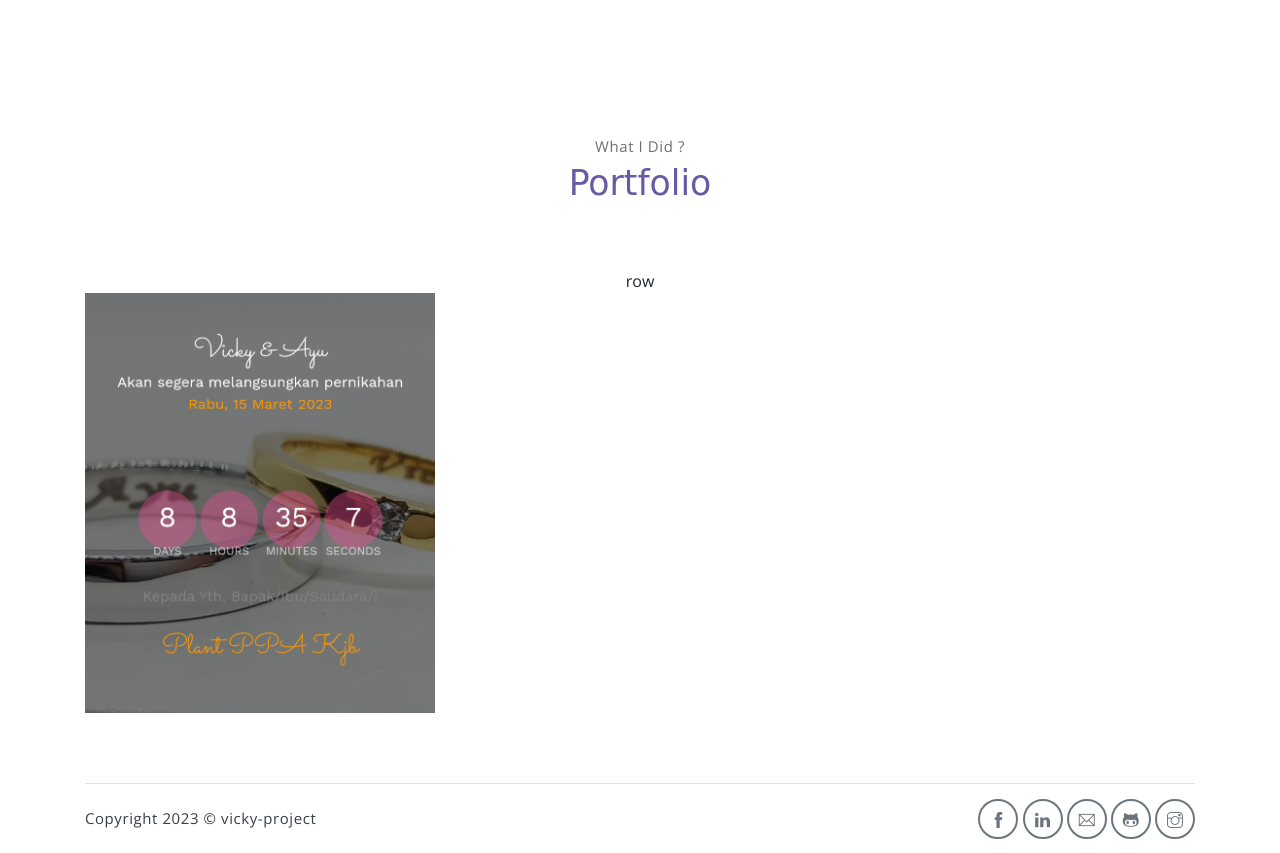
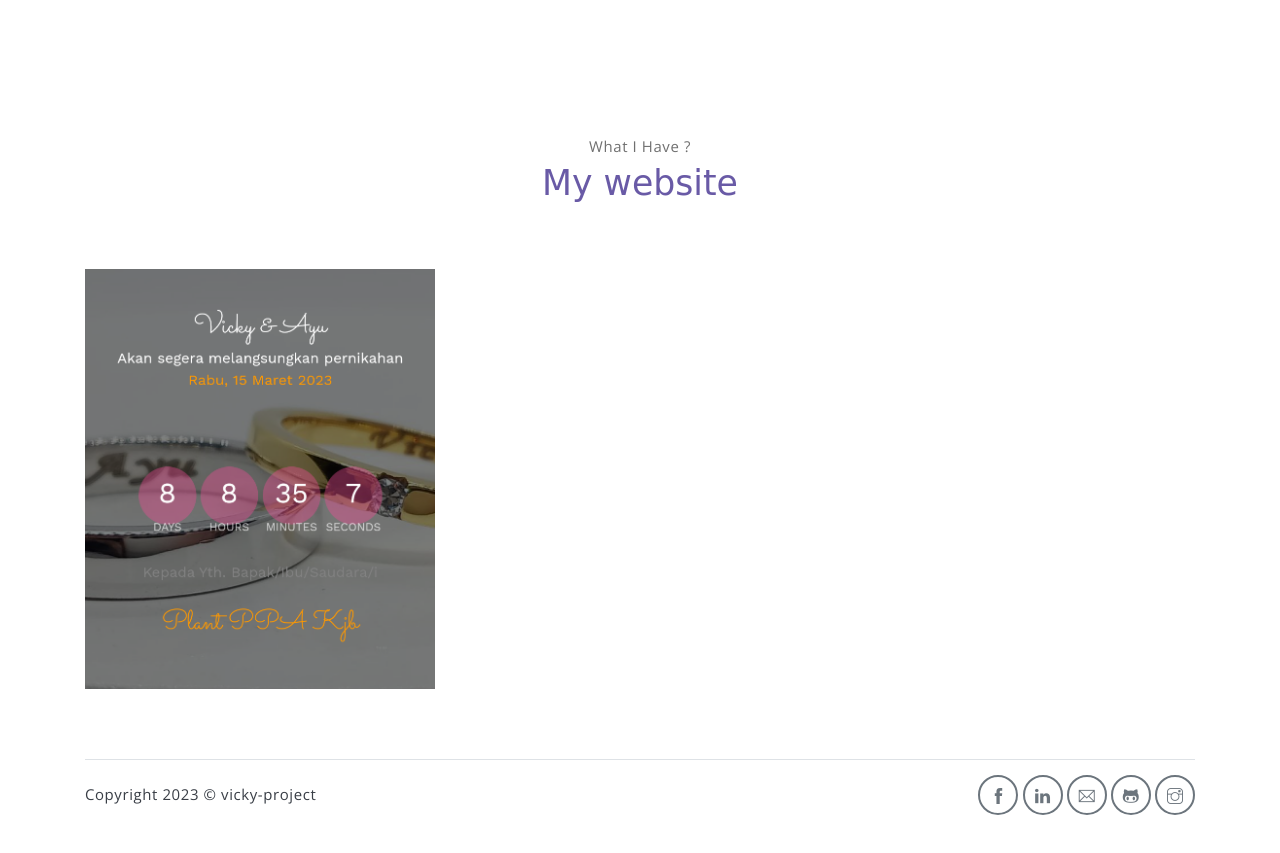
Before and after one commit to vicky-project/vicky-project.github.io, a plain HTML site: page index.html in a window 1280 px wide. Shown: the part 1220-2073 px from the top of the page. After the commit the page ends 2049 px from the top, so only its background shows below. Drawn offline with nearby package versions, Linux system fonts and the light colour scheme; a web font is replaced by a local one.

Commit message:
my website

```diff
--- a/index.html
+++ b/index.html
@@ -88,9 +88,8 @@
     <!-- portfolio section -->
     <section class="section" id="portfolio">
         <div class="container text-center">
-            <p class="section-subtitle">What I Did ?</p>
-            <h6 class="section-title mb-6">Portfolio</h6>
-             row
+            <p class="section-subtitle">What I Have ?</p>
+            <h6 class="section-title mb-6">My website</h6>
             <div class="row">
                 <div class="col-md-4">
                     <a
```
